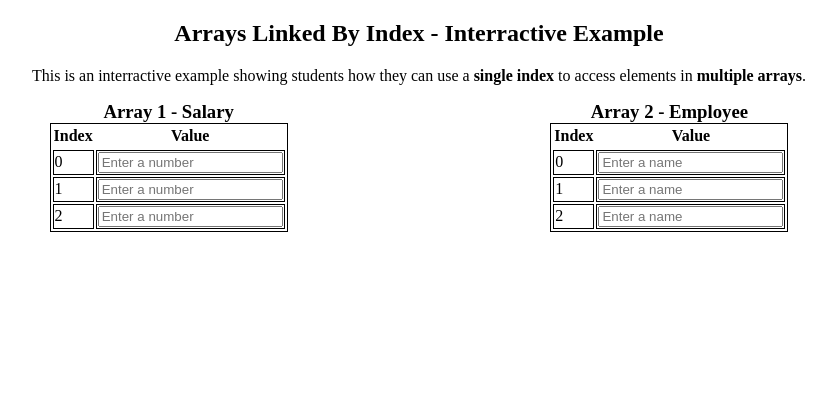
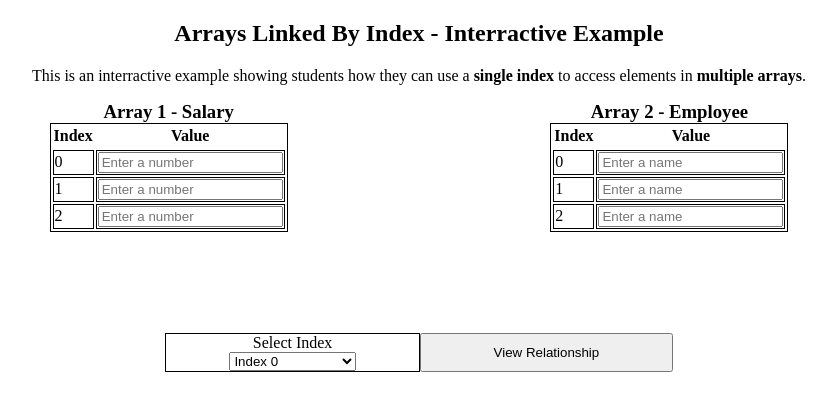
Before and after one commit to ToadNamedDuck/ExamplesForStudents, a plain HTML site: page main.html in a window 1280 px wide. Shown: the whole page, without its empty margins (221-1054 px from the left). Drawn offline with Linux system fonts and the light colour scheme.

Commit message:
Added a basic dropdown and button, functionality later

```diff
--- a/main.css
+++ b/main.css
@@ -20,3 +20,25 @@ h3{
 #prologue{
     text-align: center;
 }
+#formGroup{
+    display: flex;
+    flex-direction: column;
+    align-items: center;
+    width: 20%;
+    border: solid 1px black;
+}
+button{
+    width: 20%;
+}
+select{
+    width: 50%;
+}
+#dropdownArea{
+    display: flex;
+    justify-content: center;
+    margin-top: 8%;
+    margin-bottom: 8%;
+}
+label{
+    display: block;
+}
--- a/main.html
+++ b/main.html
@@ -1,6 +1,10 @@
 <!DOCTYPE html>
 <head>
     <link rel="stylesheet" href="main.css"/>
+    <script type="module" src="main.js"></script>
+    <title>
+        Array Linking Exercise
+    </title>
 </head>
 <body>
     <section>
@@ -97,6 +101,30 @@
                     </table>
                 </div>
             </div>
+            <div id="dropdownArea">
+                <div id="formGroup">
+                    <label for="indexSelector">
+                        Select Index
+                    </label>
+                    <select id="indexSelector">
+                        <option value=0>
+                            Index 0
+                        </option>
+                        <option value=1>
+                            Index 1
+                        </option>
+                        <option value=2>
+                            Index 2
+                        </option>
+                    </select>
+                </div>
+                <button type="button" id="generateResponse">
+                    View Relationship
+                </button>
+            </div>
+            <div id="output">
+
+            </div>
         </article>
     </section>
 </body>
--- a/main.js
+++ b/main.js
@@ -0,0 +1 @@
+console.log("Hello")
```
